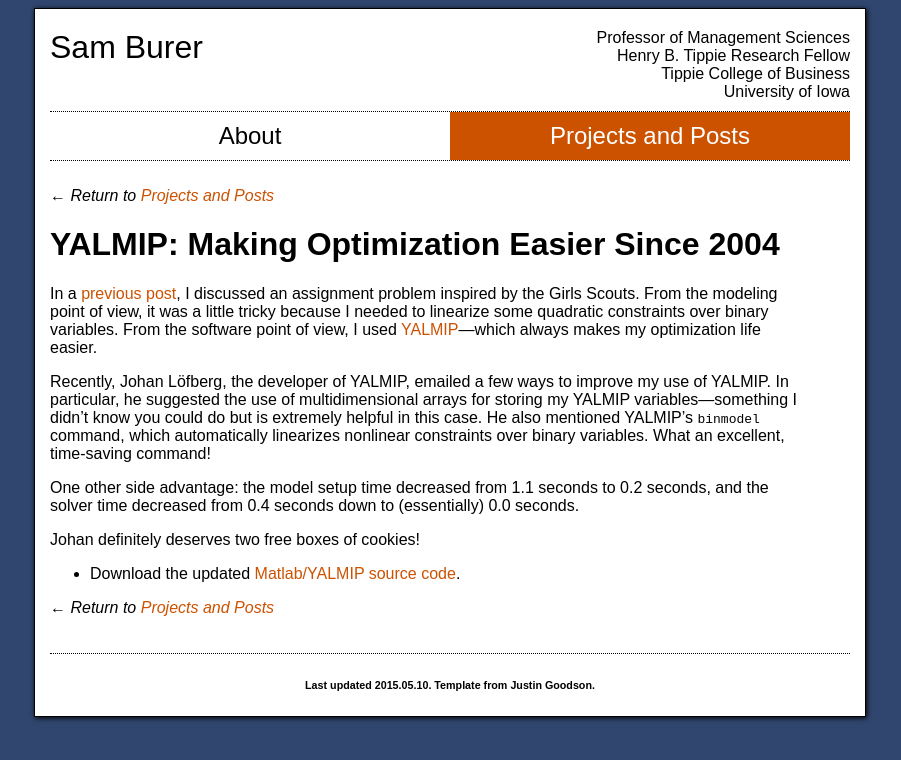
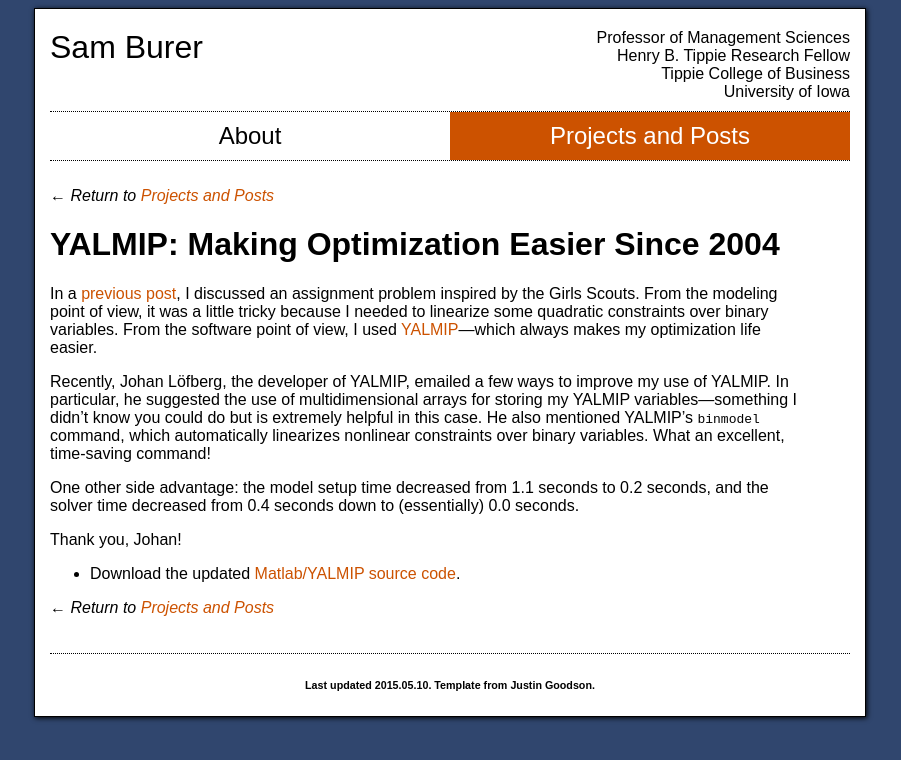
Before and after one commit to sburer/sburer.github.io, a Jekyll site: the page built from _posts/2015-09-24-YALMIP-making-optimization-easier.md, in a window 1280 px wide. Shown: the top 760 px of the page, without its empty margins (206-1107 px from the left). Built offline with Jekyll 4.4.1, drawn with Linux system fonts in a browser that asks for light colours; comment, search, counter and statistics services are not loaded.

Commit message:
Small update.

```diff
--- a/_posts/2015-09-24-YALMIP-making-optimization-easier.md
+++ b/_posts/2015-09-24-YALMIP-making-optimization-easier.md
@@ -35,6 +35,6 @@ One other side advantage: the model setup time decreased from
 1.1 seconds to 0.2 seconds, and the solver time decreased
 from 0.4 seconds down to (essentially) 0.0 seconds.
 
-Johan definitely deserves two free boxes of cookies!
+Thank you, Johan!
 
 * Download the updated [Matlab/YALMIP source code]({{ site.url }}/2015-05-15-girl-scouts/main_loefberg.m).
```
